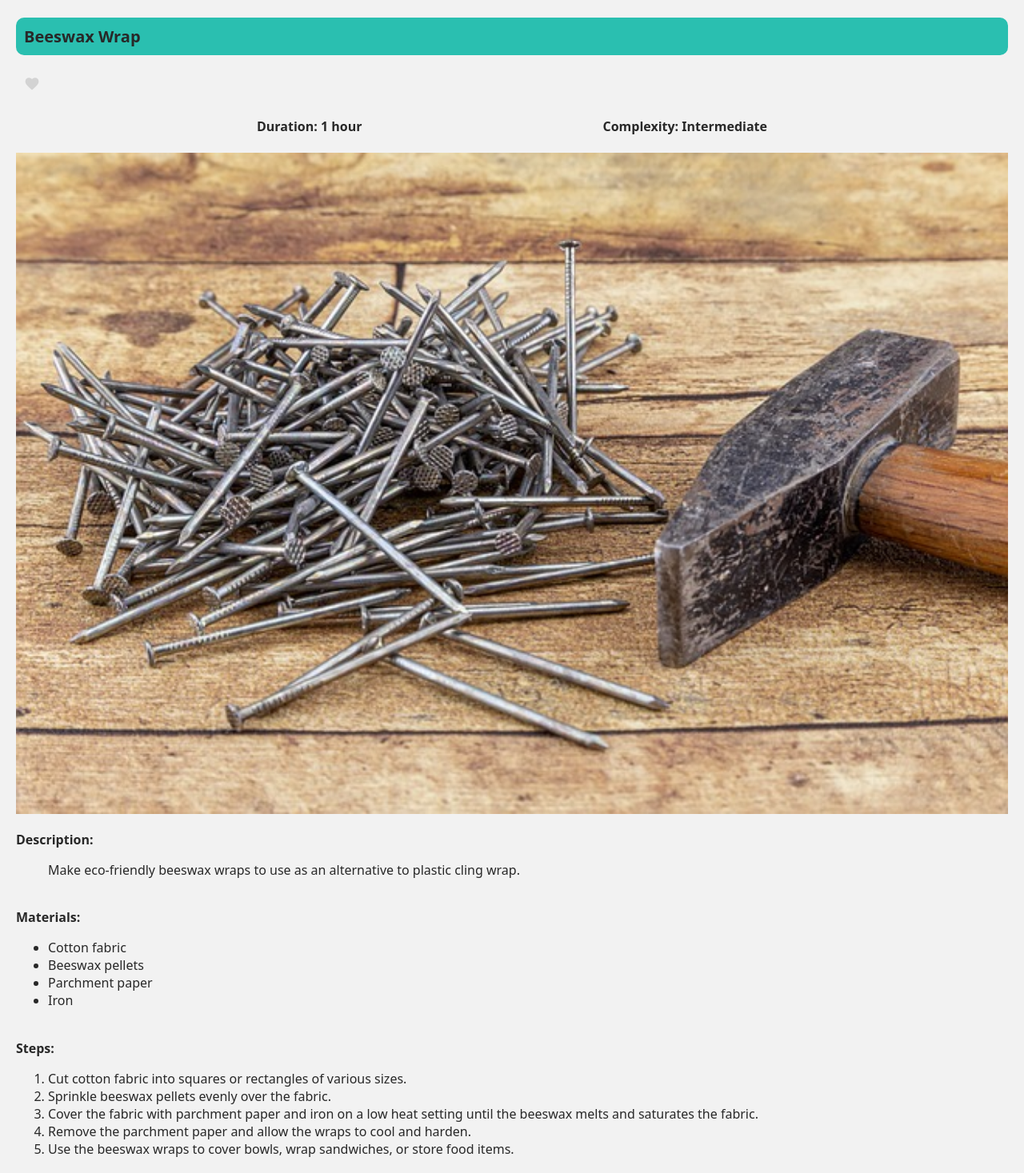
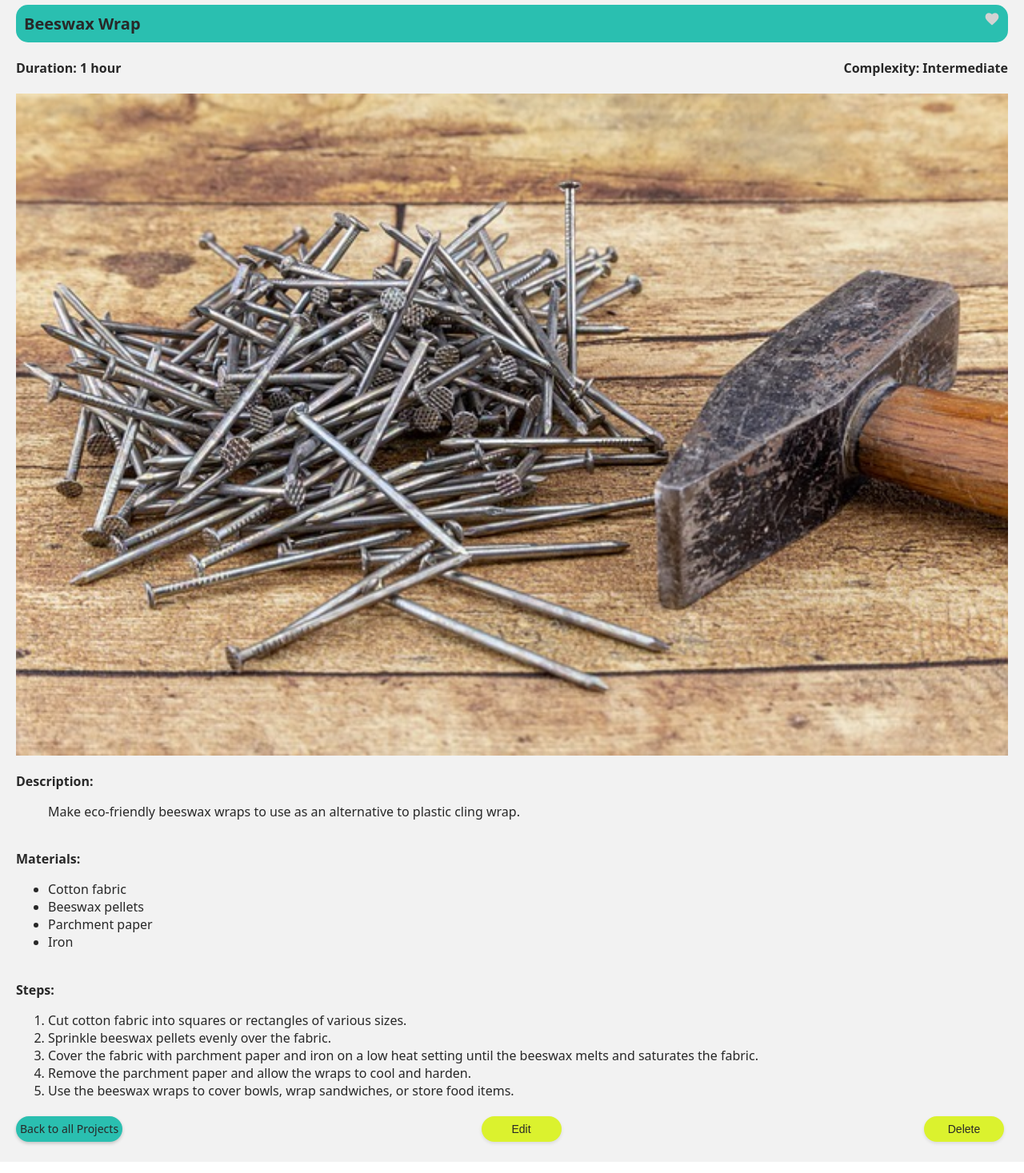
Before and after one commit to jana-scheidemann/DIY-App, a Next.js app: page /projects/beeswax-wrap in a window 1280 px wide. Shown: the part 100-1567 px from the top of the page at 80% size. Built offline with nearby package versions, Linux system fonts and the light colour scheme.

Commit message:
add styling

```diff
--- a/components/ProjectDetails.js
+++ b/components/ProjectDetails.js
@@ -59,12 +59,14 @@ export default function ProjectDetails({
   return (
     <>
       <StyledHeadline>DIY APP</StyledHeadline>
+      <StyledProjectTitleContainer>
         <StyledHeadline2>{title}</StyledHeadline2>
         <FavoriteButton
           id={id}
           onToggleFavorite={onToggleFavorite}
           isFavorite={currentProject.favorite}
         />
+      </StyledProjectTitleContainer>
 
       <StyledProjectDetailsContainer>
         <h4>Duration: {duration}</h4>
@@ -96,7 +98,7 @@ export default function ProjectDetails({
       </ol>
 
       <StyledProjectDetailsContainer>
-        <StyledLink href={"/"}>← Back to all projects</StyledLink>
+        <StyledLink href={"/"}>Back to all Projects</StyledLink>
         <StyledButton onClick={handleEdit}>Edit</StyledButton>
         <StyledButton onClick={handleDelete}>Delete</StyledButton>
       </StyledProjectDetailsContainer>
@@ -128,24 +130,34 @@ export default function ProjectDetails({
 //   border-radius: 50px;
 // `;
 
+const StyledHeadline = styled.h1`
+  text-align: center;
+`;
+
 const StyledHeadline2 = styled.h2`
-  background-color: var(--background-color-blue);
+  //background-color: var(--background-color-blue);
   text-align: left;
   border-radius: 10px;
   padding: 10px;
   font-size: 20px;
+  margin: 0;
 `;
 
 const StyledProjectDetailsContainer = styled.div`
   display: flex;
-  justify-content: space-evenly;
+  justify-content: space-between;
   text-align: center;
 `;
+
+const StyledProjectTitleContainer = styled.div`
+  background-color: var(--background-color-blue);
+  display: flex;
+  justify-content: space-between;
+  border-radius: 15px;
+`;
+
 const StyledDescription = styled.p`
   padding-left: 40px;
-`;
-const StyledHeadline = styled.h1`
-  text-align: center;
 `;
 
 const StyledLink = styled(Link)`
```
Also changed, not shown: components/Project.js (+15 -10 lines). Lines whose indentation alone changed are shown as unchanged.
